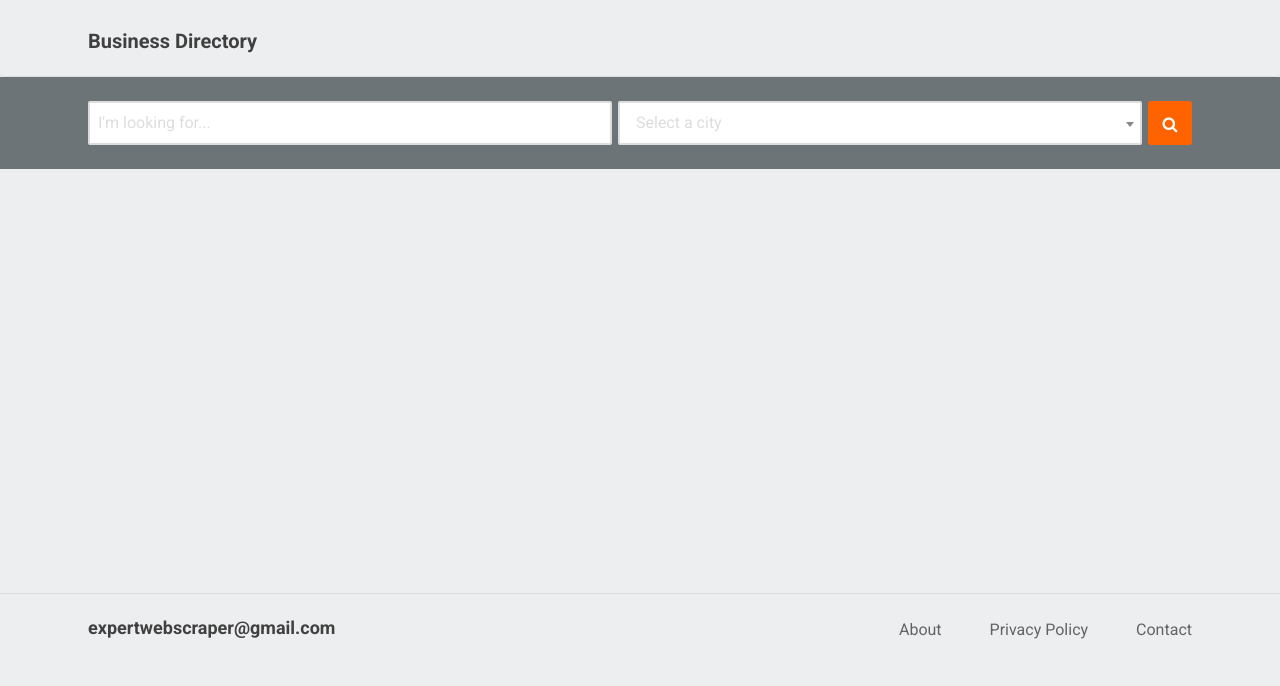
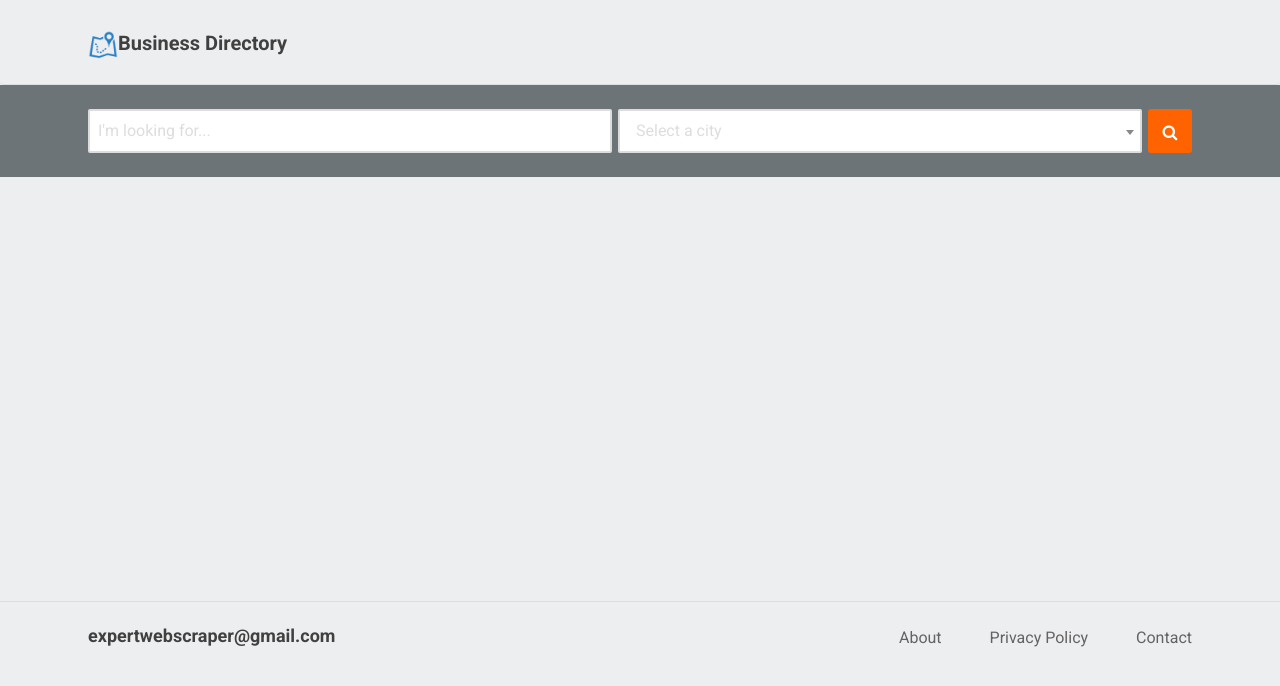
Before and after one commit to supyaelinn/directory, a PHP site: page / in a window 1280 px wide. Shown: the top 686 px of the page. Run offline with PHP 8.4, Linux system fonts and the light colour scheme; some libraries are stand-ins or nearby versions.

Commit message:
commit changes

```diff
--- a/index.php
+++ b/index.php
@@ -5,13 +5,13 @@
 <head>
     <title>Business Directory</title>
     <meta name="description" content="Business Directory is a nationwide business directory where users can search for the businesses near them and write reviews." />
-    <link rel="canonical" href="http://codebasedev.com/directoryapp/directoryapp_108" />
+    <link rel="canonical" href="#" />
     <meta charset="utf-8">
     <meta name="viewport" content="width=device-width, initial-scale=1.0">
-    <link rel="apple-touch-icon-precomposed" href="http://codebasedev.com/directoryapp/directoryapp_108/favicon/favicon-152.png">
+    <link rel="apple-touch-icon-precomposed" href="img/favicon-152.png">
     <meta name="msapplication-TileColor" content="#FFFFFF">
-    <meta name="msapplication-TileImage" content="http://codebasedev.com/directoryapp/directoryapp_108/favicon/favicon-144.png">
-    <link rel="icon" type="image/png" href="http://codebasedev.com/directoryapp/directoryapp_108/favicon/favicon.png">
+    <meta name="msapplication-TileImage" content="img/favicon-152.png">
+    <link rel="icon" type="image/png" href="img/favicon-152.png">
     <link rel="stylesheet" href="https://maxcdn.bootstrapcdn.com/bootstrap/3.3.4/css/bootstrap.min.css">
     <link rel="stylesheet" href="https://cdnjs.cloudflare.com/ajax/libs/select2/4.0.0-rc.2/css/select2.min.css">
     <link rel="stylesheet" href="css/styles.css">
@@ -35,7 +35,7 @@
             <div id="logo">
 
             </div>
-            <p><h2>Business Directory</h2></p>
+            <p><h2><img src="img/favicon-152.png" width ="30px;">Business Directory</h2></p>
             <button type="button" class="navbar-toggle collapsed" data-toggle="collapse" data-target="#bs-navbar">
 			<span class="sr-only">Toggle navigation</span>
 			<span class="glyphicon glyphicon-menu-hamburger"></span>
--- a/search.php
+++ b/search.php
@@ -86,9 +86,9 @@
 			$arr['lng']= $res['venue']['location']['lng'];
 			$arr['main_url']= $res['venue']['canonicalUrl'];
 
-			// $html2 = file_get_contents($arr['main_url']);
+			$html2 = file_get_contents($arr['main_url']);
 
-			// $html2 = str_get_html($html2);
+			$html2 = str_get_html($html2);
 			$arr['phone'] = "";
 			$arr['website'] = "";
 			if(is_object($html2))
@@ -96,7 +96,7 @@
 				if(is_object($html2->find('span[class=tel]',0))){
 					$arr['phone'] = $html2->find('span[class=tel]',0)->innertext;
 				}
-			}
+			// }
 			// echo $arr['phone'];exit;
 
 				if(is_object($html2->find('a[class=url]',0))){
```
Also changed, not shown: img/favicon-152.png (added).
